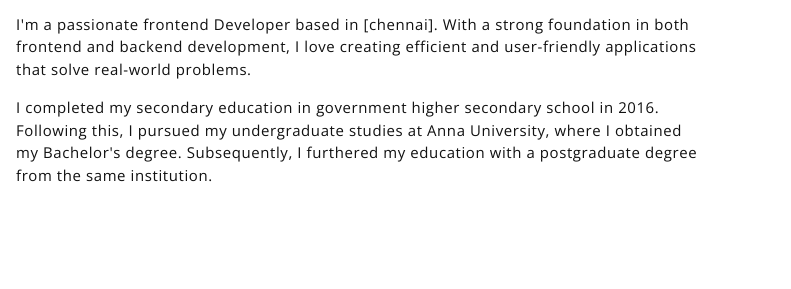
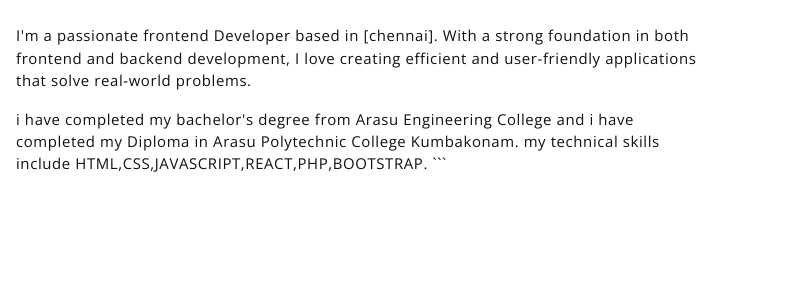
Before and after one commit to akashvah/Portfolio, a plain HTML site: page index.html in a window 1280 px wide. Shown: the part 893-1182 px from the top of the page, 489-1280 px from the left. Drawn offline with nearby package versions, Linux system fonts and the light colour scheme; a web font is replaced by a local one.

Commit message:
about_change

````diff
--- a/index.html
+++ b/index.html
@@ -75,8 +75,8 @@
                         I love creating efficient and user-friendly applications that solve real-world problems.
                     </p>
                     <p>
-                        I completed my secondary education in government higher secondary school in 2016. Following this, I pursued my undergraduate studies at Anna University, where I obtained my Bachelor's degree. Subsequently,
-                         I furthered my education with a postgraduate degree from the same institution.
+                i have completed my bachelor's degree from Arasu Engineering College and i have completed my Diploma in Arasu Polytechnic College Kumbakonam.
+                my technical skills include HTML,CSS,JAVASCRIPT,REACT,PHP,BOOTSTRAP.    ```
                     </p>
                     <!-- <button  class="btn-rounded btn btn-outline-primary mt-4">Download Resume</button> -->
                 </div>
````
